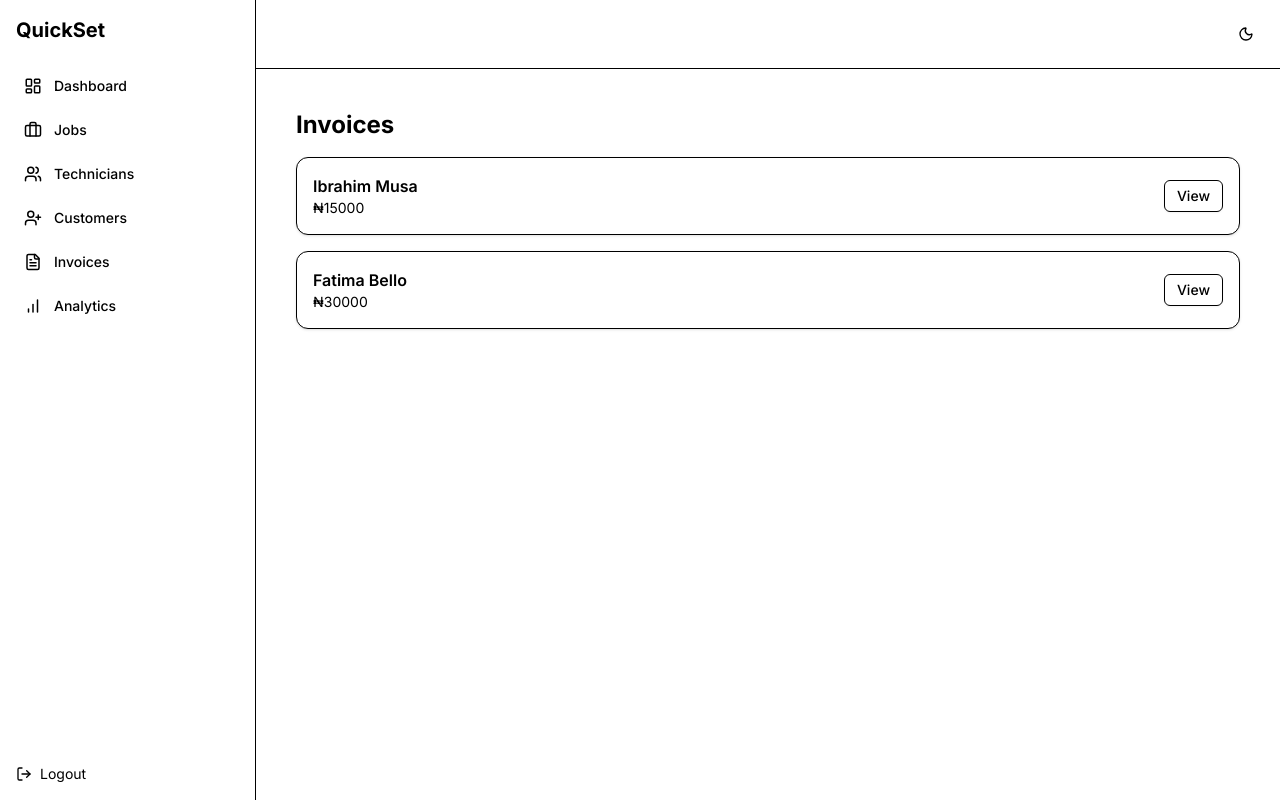
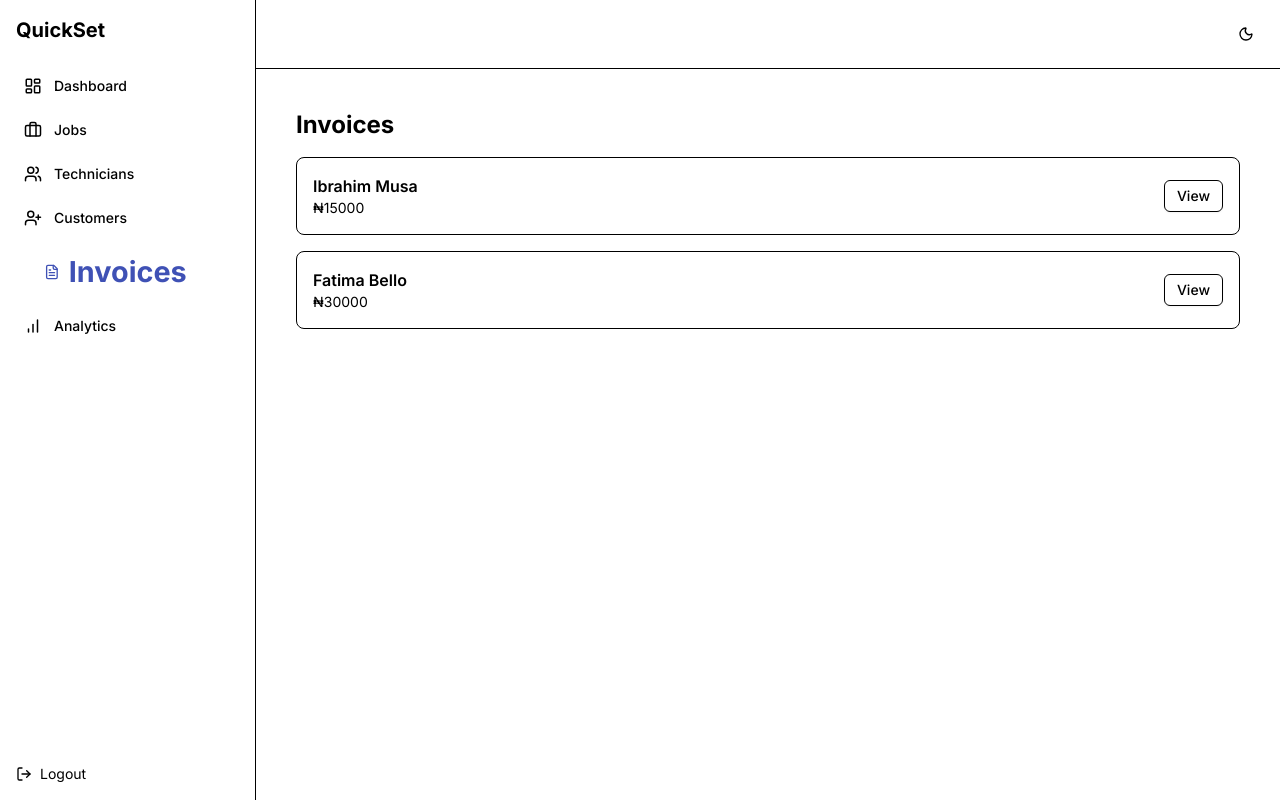
Before and after one commit to Sallah10/FSM, a Next.js app: page /invoices in a window 1280 px wide. Built offline with nearby package versions, Linux system fonts and the light colour scheme.

Commit message:
feat: alignment and Dark mode Done, MAP and future Improvement Next

```diff
--- a/app/(dashboard)/customers/page.tsx
+++ b/app/(dashboard)/customers/page.tsx
@@ -16,7 +16,7 @@ export default function CustomersPage() {
                 {customers.map((customer) => (
                     <div
                         key={customer.id}
-                        className="flex justify-between items-center p-4 bg-card border rounded-lg"
+                        className="flex justify-between items-center p-4 bg-background border rounded-lg"
                     >
                         <div>
                             <p className="font-semibold">{customer.name}</p>
--- a/app/(dashboard)/invoices/page.tsx
+++ b/app/(dashboard)/invoices/page.tsx
@@ -10,7 +10,7 @@ export default function InvoicesPage() {
                 {invoices.map((invoice) => (
                     <div
                         key={invoice.id}
-                        className="flex justify-between items-center p-4 bg-card border rounded-lg"
+                        className="flex justify-between items-center p-4 bg-background border rounded-lg"
                     >
                         <div>
                             <p className="font-semibold">{invoice.customer}</p>
@@ -21,6 +21,8 @@ export default function InvoicesPage() {
                         </Link>
                     </div>
                 ))}
+
+
             </div>
         </main>
     );
--- a/app/(dashboard)/jobs/page.tsx
+++ b/app/(dashboard)/jobs/page.tsx
@@ -1,11 +1,16 @@
 import JobCard from "@/components/JobCard";
+import { Button } from "@/components/ui/button";
 import { jobs } from "@/lib/dummyData";
+import Link from "next/link";
 
 export default function JobsPage() {
     return (
         <main className="p-6 space-y-4">
             <div className="flex justify-between items-center">
                 <h1 className="text-2xl font-bold">Jobs</h1>
+                <Link href="/jobs/new">
+                    <Button>Create New Job</Button>
+                </Link>
             </div>
             <div className="grid grid-cols-1 md:grid-cols-2 gap-4">
                 {jobs.map((job) => (
--- a/components/DashboardStatCard.tsx
+++ b/components/DashboardStatCard.tsx
@@ -20,7 +20,7 @@ export default function DashboardStatCard({
     className,
 }: DashboardStatCardProps) {
     return (
-        <Card className={cn("w-full shadow-sm bg-card text-card-foreground", className)}>
+        <Card className={cn("w-full shadow-sm bg-background text-card-foreground", className)}>
             <CardHeader className="flex flex-row items-center justify-between space-y-0 pb-2">
                 <CardTitle className="text-sm font-medium text-muted-foreground">
                     {title}
--- a/components/InvoicePreview.tsx
+++ b/components/InvoicePreview.tsx
@@ -11,7 +11,7 @@ interface Invoice {
 
 export default function InvoicePreview({ invoice }: { invoice: Invoice }) {
     return (
-        <Card className="bg-card text-card-foreground">
+        <Card className="bg-background text-card-foreground">
             <CardHeader>
                 <CardTitle>Invoice #{invoice.id}</CardTitle>
             </CardHeader>
--- a/components/JobCard.tsx
+++ b/components/JobCard.tsx
@@ -13,8 +13,8 @@ interface JobCardProps {
 
 export default function JobCard({ id, title, customer, status, date }: JobCardProps) {
     return (
-        <Link href={`/jobs/${id}`}>
-            <Card className="p-4 hover:shadow-md transition-all space-y-1">
+        <Link href={`/jobs/${id}`} className='cursor-pointer'>
+            <Card className="p-4 bg-background hover:shadow-md transition-all space-y-1">
                 <h3 className="font-semibold text-lg">{title}</h3>
                 <p className="text-sm text-muted-foreground">{customer}</p>
                 <div className="flex justify-between items-center text-sm">
--- a/components/Sidebar.tsx
+++ b/components/Sidebar.tsx
@@ -16,6 +16,8 @@ import {
 } from 'lucide-react';
 import ThemeToggle from '@/components/ThemeToggle';
 import { useState } from 'react';
+import { motion, AnimatePresence } from 'framer-motion';
+
 
 const navItems = [
     { label: 'Dashboard', href: '/dashboard', icon: <LayoutDashboard size={18} /> },
@@ -35,18 +37,38 @@ export default function SidebarLayout({ children }: { children: React.ReactNode
             <h2 className="text-xl font-bold mb-6">QuickSet</h2>
             <nav className="space-y-2">
                 {navItems.map((item) => (
+                    // <Link
+                    //     key={item.href}
+                    //     href={item.href}
+                    //     className={cn(
+                    //         'flex items-center gap-3 p-2 rounded-md text-sm font-medium hover:bg-muted transition-all',
+                    //         pathname.startsWith(item.href) && 'bg-muted'
+                    //     )}
+                    //     onClick={() => setMobileOpen(false)}
+                    // >
+                    //     {item.icon}
+                    //     {item.label}
+                    // </Link>
                     <Link
                         key={item.href}
                         href={item.href}
                         className={cn(
-                            'flex items-center gap-3 p-2 rounded-md text-sm font-medium hover:bg-muted transition-all',
-                            pathname.startsWith(item.href) && 'bg-muted'
+                            'flex items-center gap-3 p-2 rounded-md text-sm transition-all font-medium hover:bg-muted',
+                            pathname.startsWith(item.href)
+                                ? 'bg-muted font-semibold text-primary scale-[0.8]'
+                                : 'text-muted-foreground'
                         )}
                         onClick={() => setMobileOpen(false)}
                     >
-                        {item.icon}
-                        {item.label}
+                        <div className={cn(
+                            "transition-transform",
+                            pathname.startsWith(item.href) ? "scale-110" : "scale-100"
+                        )}>
+                            {item.icon}
+                        </div>
+                        <span>{item.label}</span>
                     </Link>
+
                 ))}
             </nav>
             <div className="mt-auto pt-6">
@@ -65,12 +87,44 @@ export default function SidebarLayout({ children }: { children: React.ReactNode
             </aside>
 
             {/* Sidebar - Mobile Drawer */}
-            {mobileOpen && (
-                <div className="fixed inset-0 z-50 flex">
-                    <div className="w-64 bg-background border-r p-4">{SidebarContent}</div>
-                    <div className="flex-1 bg-black/50" onClick={() => setMobileOpen(false)} />
-                </div>
-            )}
+
+
+            <AnimatePresence>
+                {mobileOpen && (
+                    <motion.div
+                        className="fixed inset-0 z-50  flex"
+                        initial={{ opacity: 0 }}
+                        animate={{ opacity: 1 }}
+                        exit={{ opacity: 0 }}
+                    >
+                        {/* Sidebar */}
+                        <motion.div
+                            initial={{ x: -300 }}
+                            animate={{ x: 0 }}
+                            exit={{ x: -300 }}
+                            transition={{ type: "spring", stiffness: 300, damping: 30 }}
+                            className="w-64 bg-background border-r p-4 relative z-50 shadow-lg  backdrop-blur-sm"
+                        >
+                            <div className="bg-background h-full w-full rounded-lg p-2">
+                                <button onClick={() => setMobileOpen(!mobileOpen)} className="md:hidden mb-4">
+                                    <X size={20} />
+                                </button>
+                                {SidebarContent}
+                            </div>
+                        </motion.div>
+
+                        {/* Backdrop */}
+                        <motion.div
+                            className="flex-1 bg-black/50 backdrop-blur-sm"
+                            initial={{ opacity: 0 }}
+                            animate={{ opacity: 1 }}
+                            exit={{ opacity: 0 }}
+                            onClick={() => setMobileOpen(false)}
+                        />
+                    </motion.div>
+                )}
+            </AnimatePresence>
+
 
             {/* Main Content */}
             <div className="flex-1 flex flex-col">
--- a/components/TechnicianCard.tsx
+++ b/components/TechnicianCard.tsx
@@ -4,14 +4,16 @@ interface Technician {
     id: string;
     name: string;
     email: string;
+    role: string;
     phone?: string;
 }
 
 export default function TechnicianCard({ technician }: { technician: Technician }) {
     return (
-        <Card className="p-4 space-y-1 bg-card text-card-foreground">
+        <Card className="p-4 space-y-1 bg-background text-card-foreground">
             <h3 className="font-semibold text-base">{technician.name}</h3>
             <p className="text-sm text-muted-foreground">{technician.email}</p>
+            <p className="text-sm text-muted-foreground">{technician.role}</p>
             {technician.phone && (
                 <p className="text-sm text-muted-foreground">{technician.phone}</p>
             )}
--- a/lib/dummyData.ts
+++ b/lib/dummyData.ts
@@ -26,8 +26,8 @@ export const jobs: Job[] = [
 ];
 
 export const technicians: Technician[] = [
-  { id: 't1', name: 'Aliyu Danjuma', role: 'Electrician', phone: '08012345678' },
-  { id: 't2', name: 'Chioma Uche', role: 'Plumber', phone: '08087654321' },
+  { id: 't1', name: 'Aliyu Danjuma', role: 'Electrician', phone: '08012345678', email: 'dummyemail@303'},
+  { id: 't2', name: 'Chioma Uche', role: 'Plumber', phone: '08087654321', email: 'dummyemail@303' },
 ];
 
 export const customers: Customer[] = [
@@ -36,6 +36,6 @@ export const customers: Customer[] = [
 ];
 
 export const invoices: Invoice[] = [
-  { id: 'inv1', customer: 'Ibrahim Musa', amount: 15000, status: 'unpaid', dueDate: '2025-07-20' },
-  { id: 'inv2', customer: 'Fatima Bello', amount: 30000, status: 'paid', dueDate: '2025-07-10' },
+  { id: 'inv1', customer: 'Ibrahim Musa', amount: 15000, status: 'unpaid', date: '2025-07-20' },
+  { id: 'inv2', customer: 'Fatima Bello', amount: 30000, status: 'paid', date: '2025-07-10' },
 ];
--- a/lib/types.ts
+++ b/lib/types.ts
@@ -12,6 +12,7 @@ export interface Technician {
   name: string;
   email: string;
   phone?: string;
+  role: string;
 }
 
 export interface Invoice {
--- a/package.json
+++ b/package.json
@@ -17,6 +17,7 @@
     "@shadcn/ui": "^0.0.4",
     "class-variance-authority": "^0.7.1",
     "clsx": "^2.1.1",
+    "framer-motion": "^12.23.6",
     "lucide-react": "^0.525.0",
     "next": "15.3.4",
     "next-themes": "^0.4.6",
```
Also changed, not shown: 1 other file (tests, documents, lock files or other folders).
